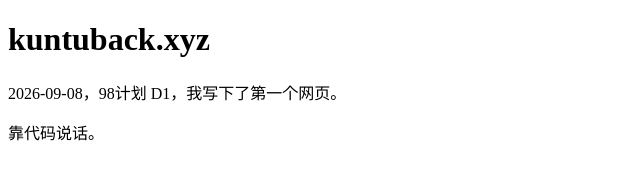
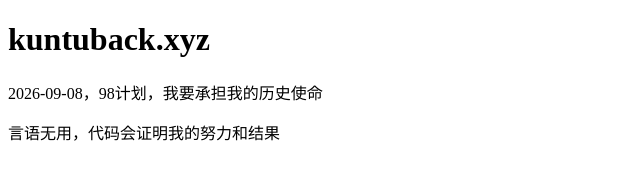
Before and after one commit to kuntuyang84-ux/kuntuback, a plain HTML site: page index.html in a window 1280 px wide. Shown: the whole page, without its empty margins (0-640 px from the left). Drawn offline with Linux system fonts and the light colour scheme.

Commit message:
Update index.html

```diff
--- a/index.html
+++ b/index.html
@@ -2,11 +2,11 @@
 <html>
 <head>
   <meta charset="UTF-8">
-  <title>坤途 · 回来了</title>
+  <title>我爱可研！</title>
 </head>
 <body>
   <h1>kuntuback.xyz</h1>
-  <p>2026-09-08，98计划 D1，我写下了第一个网页。</p>
-  <p>靠代码说话。</p>
+  <p>2026-09-08，98计划，我要承担我的历史使命</p>
+  <p>言语无用，代码会证明我的努力和结果</p>
 </body>
 </html>
```
